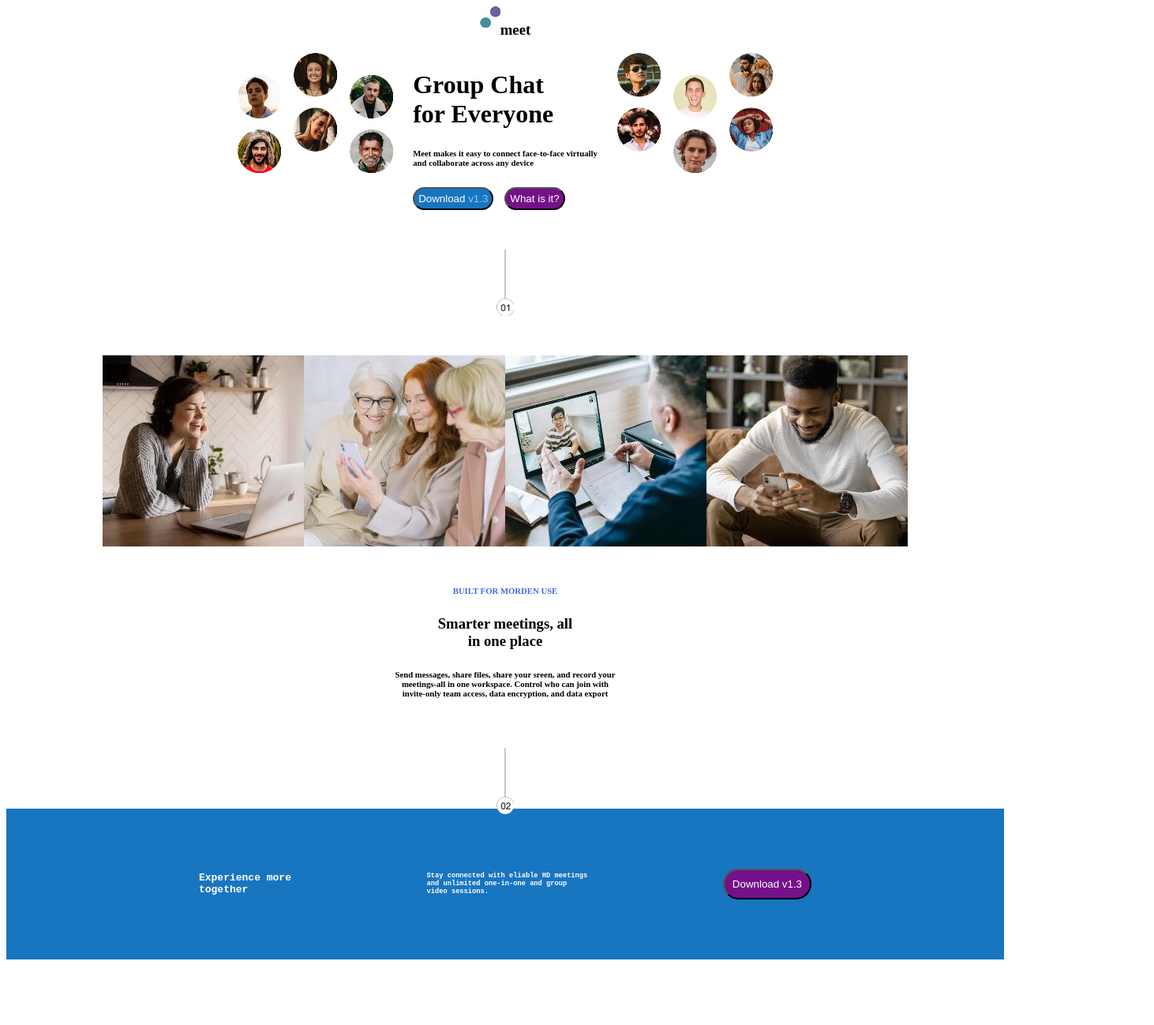
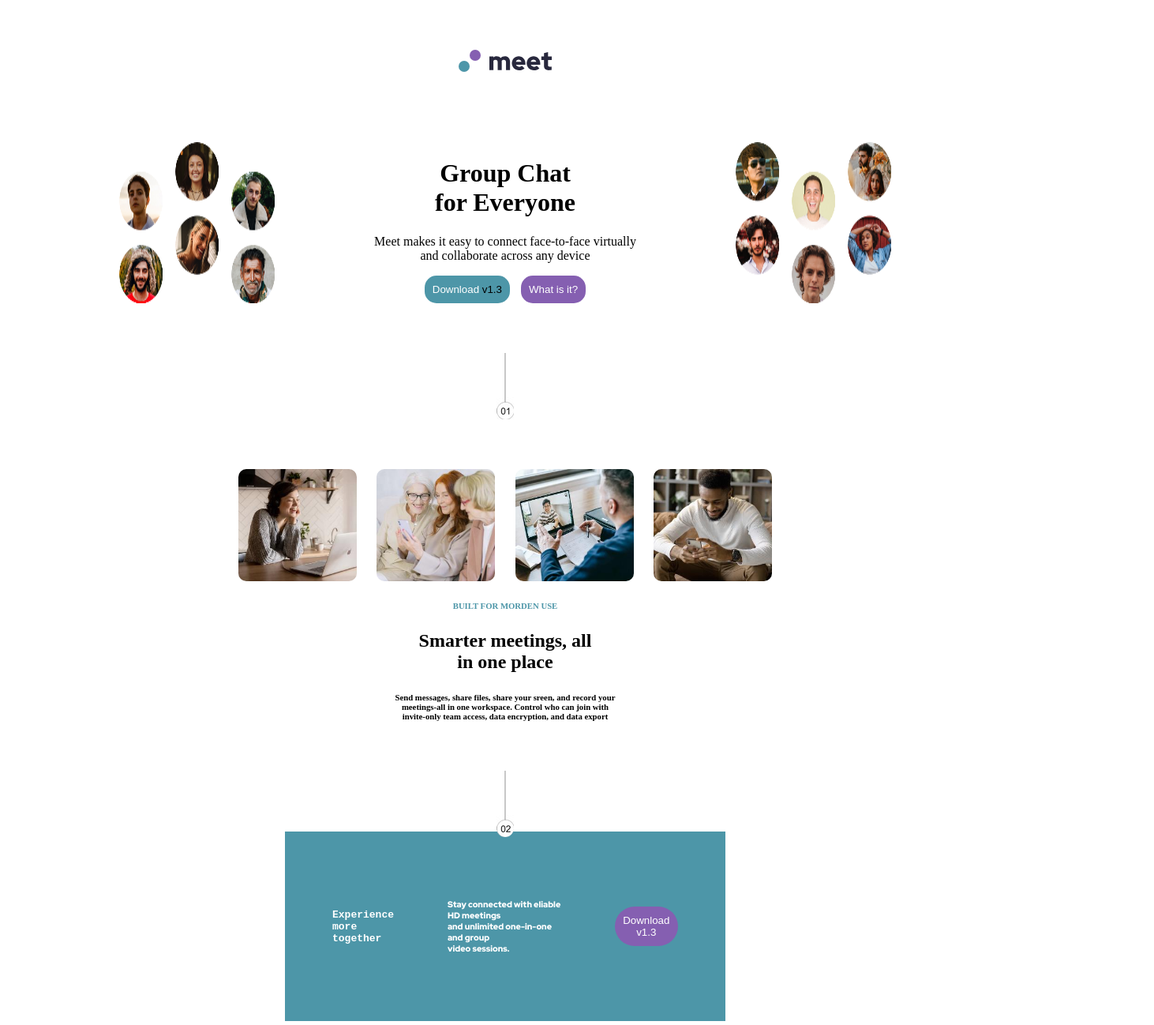
Before and after one commit to Calerigi/ON-RAMP-WK1-TASK, a plain HTML site: page index.html in a window 1280 px wide. Shown: the whole page at 79% size, 1462 px wide, since content can reach past the window. Before the commit the page ends 1223 px from the top, so only its background shows below. Drawn offline with Linux system fonts and the light colour scheme.

Commit message:
updated week one task

```diff
--- a/index.css
+++ b/index.css
@@ -1,12 +1,32 @@
-.meet-container {
-display: flex;
-justify-content: center;
+.meet {
+display: block;
+margin-left: auto;
+margin-right: auto;
+margin-top: 5%;
+margin-bottom: 7%;
 }
 .container-for-groups {
     display: flex;
     justify-content: center;
-    margin-left: -15%;
-    margin-right: -15%;
+    margin-bottom: 5%;
+}
+.group-image-left {
+    margin-left: -20%;
+    margin-right: 10%;
+}
+.group-chat-for-everyone {
+  text-align: center;
+}
+.h1 {
+    font-family: "red hat display", sans-serif;
+    font-size: 64px;
+}
+.p {
+    text-align: justify;
+}
+.group-image-right {
+    margin-right: -20%;
+    margin-left: 10%;
 }
 .number-one {
     display: block;
@@ -17,10 +37,32 @@ justify-content: center;
 .container-for-chat{
     display: flex;
     justify-content: center;
-    margin: 50px
+    margin-top: 5%;
+}
+.woman-doing-videocall {
+    margin-left: 50%;
+    margin-right: 2%;
+    border-radius: 10px;
+    width: 150px;
+}
+.old-women-videochatting {
+    margin-right: 2%;
+    border-radius: 10px;
+    width: 150px;
+}
+.man-doing-online-meeting {
+    border-radius: 10px;
+    width: 150px;
+}
+.guy-texting {
+    margin-right: 50%;
+    margin-left: 2%;
+    border-radius: 10px;
+    width: 150px;
 }
 .built-for-morden {
     text-align: center;
+    font-family: "red hat display" monospace;
 }
 .number-two {
     display: block;
@@ -30,14 +72,6 @@ justify-content: center;
     margin-bottom: -7px;
     border-radius: 25px
 }
-.experience-more-container {
-    display: flex;
-    align-items: center;
-    justify-content: center;
-    background-color: rgb(24, 117, 192);
-    color: white;
-    padding: 60px;
-}
 .left-group-of-people {
     margin-right: 25px;
 }
@@ -45,32 +79,40 @@ justify-content: center;
     margin-left: 25px;
 }
 .what-is-it-button {
-    background-color: rgb(116, 17, 136);
+    background-color: rgb(133, 95, 177);
     border-radius: 15px;
-    padding: 5px;
+    padding: 10px;
     margin-left: 10px;
     color: white;
+    border-width: 0px;
 }
 .first-download-button {
-    background-color: rgb(24, 117, 192);
+    background-color: rgb(77, 150, 168);
     border-radius: 15px;
-    padding: 5px;
+    padding: 10px;
     color: white;
+    border-width: 0px;
 }
 .second-download-button {
-    background-color: rgba(116, 17, 136);
+    background-color: rgba(133, 95, 177);
     border-radius: 25px;
     padding: 10px;
     color: white;
     margin-left: 15%;
+    border-width: 0px;
 }
 .experience-more {
     margin-right: 15%;
     font-family: monospace;
 }
-.circle-icon {
-    align-content: bottom;
+.experience-more-container {
+    display: flex;
+    align-items: center;
+    justify-content: center;
+    background-color: rgb(77, 150, 168);
+    color: white;
+    padding: 60px;
+    font-family: "red hat display", monospace;
+    justify-self: center;
+    border-width: 100%;
 }
-.stay-connected {
-    font-family: monospace;
-}
--- a/index.html
+++ b/index.html
@@ -5,33 +5,25 @@
     <meta http-equiv="X-UA-Compatible" content="IE=edge">
     <meta name="viewport" content="width=<device-width>, initial-scale=1.0">
         <link rel="stylesheet" href="index.css">
+        <link rel="preconnect" href="https://fonts.googleapis.com">
+<link rel="preconnect" href="https://fonts.gstatic.com" crossorigin>
+<link href="https://fonts.googleapis.com/css2?family=Red+Hat+Display:wght@900&display=swap" rel="stylesheet">
     <title>Document</title>
 </head>
 <body>
     <div class="main-parent-container">
-        <div class="meet-container">
-            <div class="circle-icon">
-                <img src="circle-icon.jpg" alt="circle-icon">
-        </div>
-        <div class="meet">
-        <h3>meet</h4>
-        </div>
-        </div>
+          <img class="meet" src="logo.svg" alt="meet icon">
         <div class="container-for-groups">
-            <div class="left-group-of-people">
-                <img src="group-image-hero-left.png" alt="group of people from different race">
-            </div>
+                <img class="group-image-left" src="group-image-hero-left.png" alt="group of people from different race">
             <div class="group-chat-for-everyone">
-             <h1>Group Chat<br>for Everyone</h2>
-                <h6>Meet makes it easy to connect face-to-face virtually<br>and collaborate across any device</h6>
+             <h1>Group Chat<br>for Everyone</h1>
+                <p>Meet makes it easy to connect face-to-face virtually<br>and collaborate across any device</p>
                     <button class="first-download-button">Download
-                        <span class="v1.3-text" style="color: skyblue;">v1.3</span>
+                        <span class="v1.3-text" style="color: black;">v1.3</span>
                     </button>
                     <button class="what-is-it-button">What is it?</button>
             </div>
-            <div class="right-group-of-people">
-                    <img src="group-image-hero-right.png" alt="group of people from different race">
-            </div>
+                    <img class="group-image-right" src="group-image-hero-right.png" alt="group of people from different race">
         </div>
         <img class="number-one" src="one-icon.jpg" alt="one icon ">
     <div class="container-for-chat">
@@ -41,8 +33,8 @@
             <img class="guy-texting" src="image-guy-texting.jpg" alt="guy texting">
     </div>
     <div class="built-for-morden">
-        <h6 class="built-for-morden" style="color:royalblue;">BUILT FOR MORDEN USE</h5>
-        <h3 class="smarter-meeting">Smarter meetings, all<br>in one place</h4>
+        <h6 class="built-for-morden-use" style="color:rgb(77, 150, 168);">BUILT FOR MORDEN USE</h5>
+        <h2 class="smarter-meeting">Smarter meetings, all<br>in one place</h4>
         <h6 class="send-messages">Send messages, share files, share your sreen, and record your<br>meetings-all in one workspace. Control who can join with<br>invite-only team access, data encryption, and data export</h6>
     </div>
         <img class="number-two" src="two-icon.jpg" alt="two icon">
```
Also changed, not shown: circle-icon.jpg (deleted), logo.svg (added).
